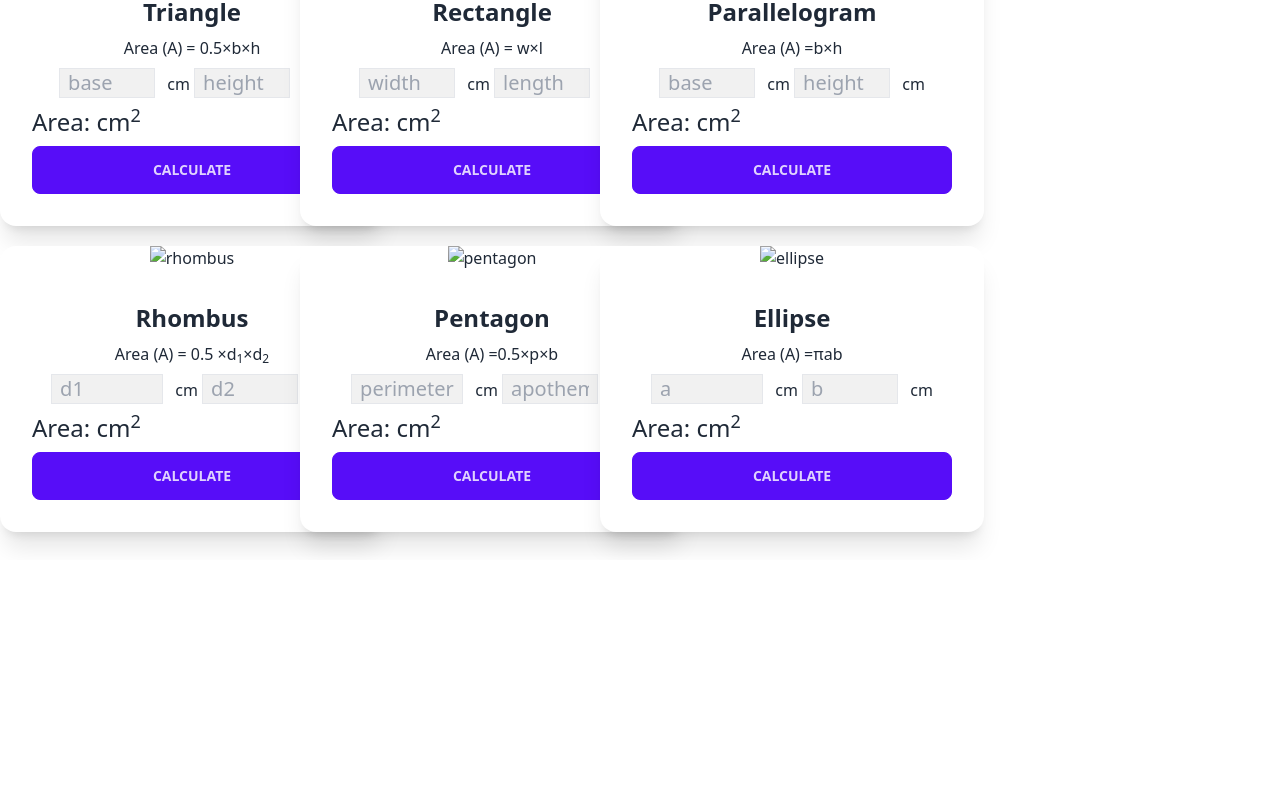
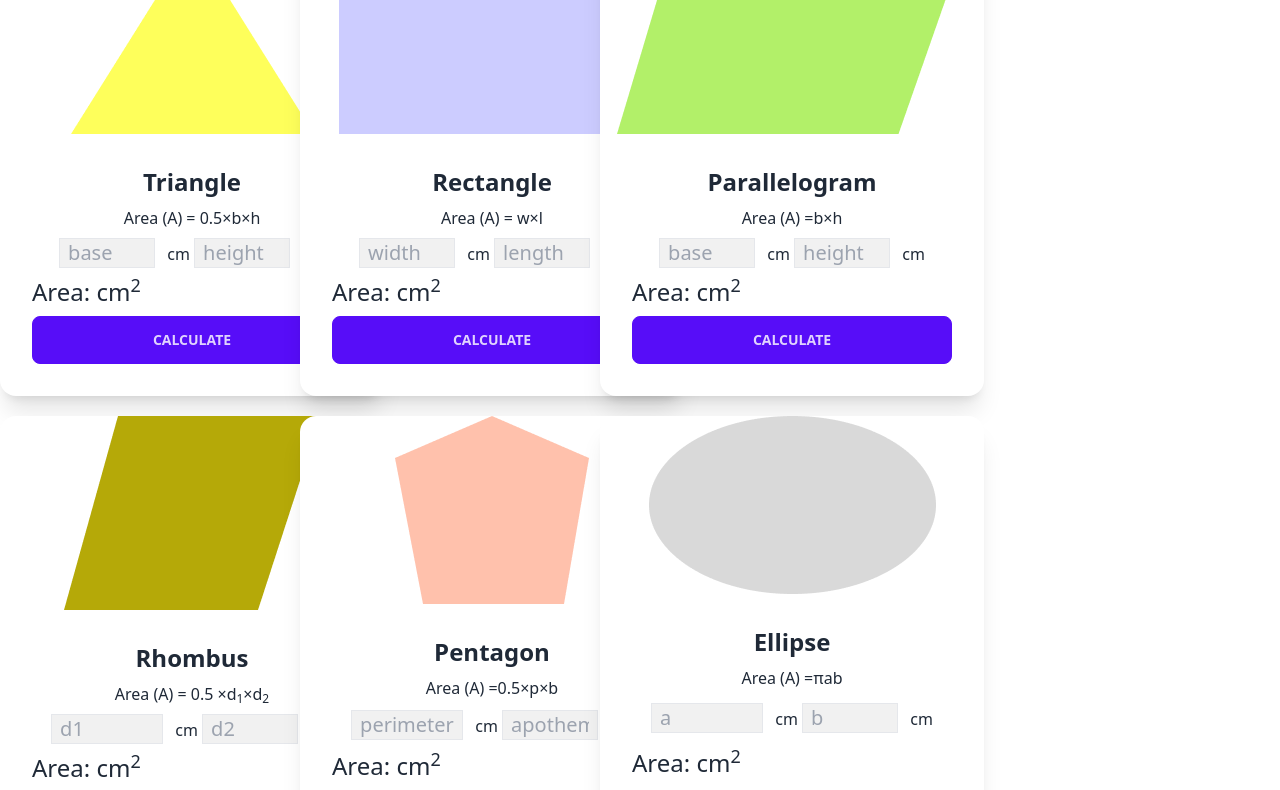
Before and after one commit to Faey2023/geometry-genius, a plain HTML site: page index.html in a window 1280 px wide. Shown: the part 240-1030 px from the top of the page. Before the commit the page ends 800 px from the top, so only its background shows below. Drawn offline with nearby package versions, Linux system fonts and the light colour scheme; the site is published under a folder, as on GitHub Pages, so addresses that start at the root find nothing.

Commit message:
some changes

```diff
--- a/index.html
+++ b/index.html
@@ -36,7 +36,7 @@
         >
           <!-- Triangle card  -->
           <div class="card w-96 bg-base-100 shadow-xl">
-            <figure><img src="/images/triangle.png" alt="triangle" /></figure>
+            <figure><img src="images/triangle.png" alt="triangle" /></figure>
             <div class="card-body text-center">
               <h2 class="text-center text-2xl font-bold">Triangle</h2>
               <p>Area (A) = 0.5×b×h</p>
@@ -71,7 +71,7 @@
           </div>
           <!-- Rectangle card  -->
           <div class="card w-96 bg-base-100 shadow-xl">
-            <figure><img src="/images/rectangle.png" alt="rectangle" /></figure>
+            <figure><img src="images/rectangle.png" alt="rectangle" /></figure>
             <div class="card-body text-center">
               <h2 class="text-center text-2xl font-bold">Rectangle</h2>
               <p>Area (A) = w×l</p>
@@ -107,7 +107,7 @@
           <!-- parallelogram card  -->
           <div class="card w-96 bg-base-100 shadow-xl">
             <figure>
-              <img src="/images/parallelogram.png" alt="parallelogram" />
+              <img src="images/parallelogram.png" alt="parallelogram" />
             </figure>
             <div class="card-body text-center">
               <h2 class="text-center text-2xl font-bold">Parallelogram</h2>
@@ -143,7 +143,7 @@
           </div>
           <!--rhombus card  -->
           <div class="card w-96 bg-base-100 shadow-xl">
-            <figure><img src="/images/rhombus.png" alt="rhombus" /></figure>
+            <figure><img src="images/rhombus.png" alt="rhombus" /></figure>
             <div class="card-body text-center">
               <h2 class="text-center text-2xl font-bold">Rhombus</h2>
               <p>Area (A) = 0.5 ×d<sub>1</sub>×d<sub>2</sub></p>
@@ -178,7 +178,7 @@
           </div>
           <!-- pentagon card  -->
           <div class="card w-96 bg-base-100 shadow-xl">
-            <figure><img src="/images/pentagon.png" alt="pentagon" /></figure>
+            <figure><img src="images/pentagon.png" alt="pentagon" /></figure>
             <div class="card-body text-center">
               <h2 class="text-center text-2xl font-bold">Pentagon</h2>
               <p>Area (A) =0.5×p×b</p>
@@ -213,7 +213,7 @@
           </div>
           <!-- ellipse card  -->
           <div class="card w-96 bg-base-100 shadow-xl">
-            <figure><img src="/images/ellipse.png" alt="ellipse" /></figure>
+            <figure><img src="images/ellipse.png" alt="ellipse" /></figure>
             <div class="card-body text-center">
               <h2 class="text-center text-2xl font-bold">Ellipse</h2>
               <p>Area (A) =πab</p>
```
